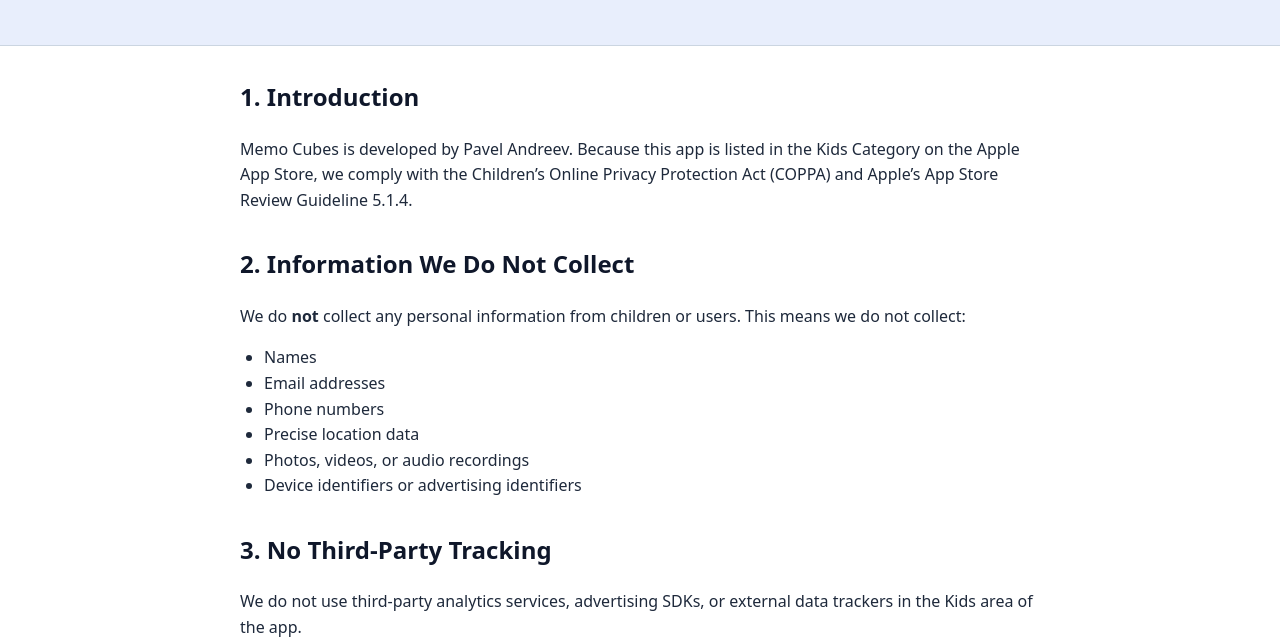
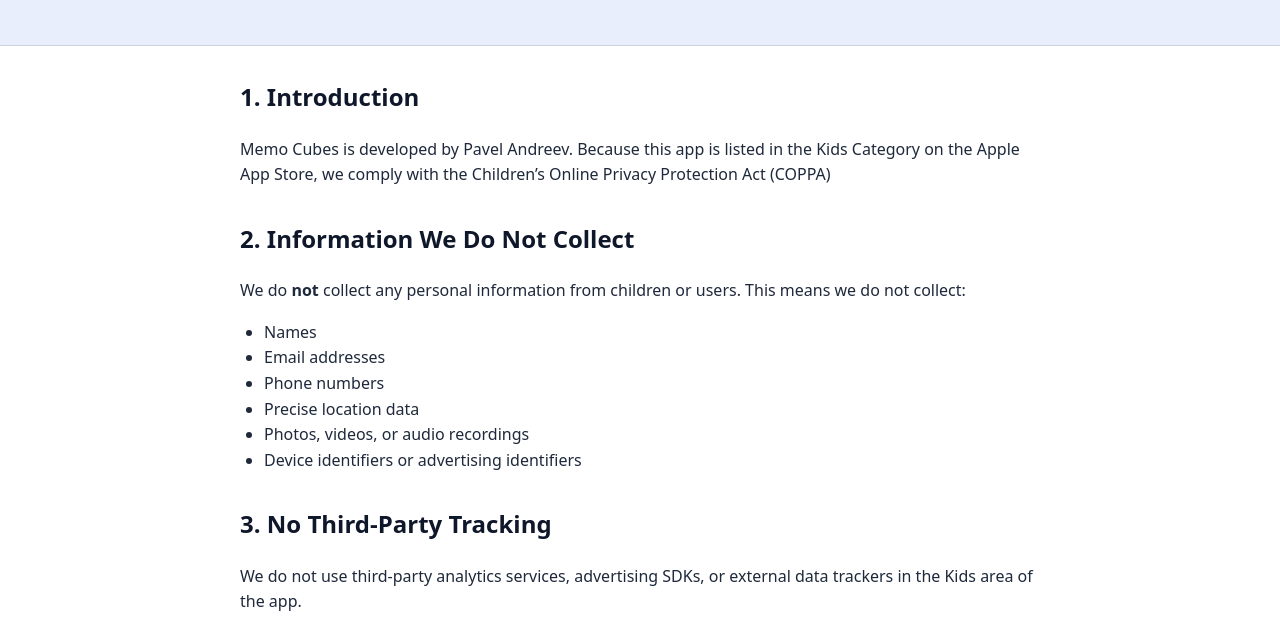
Before and after one commit to Unspected/Privacy_policy_MemoCubes, a plain HTML site: page index.html in a window 1280 px wide. Shown: the part 145-789 px from the top of the page. Drawn offline with Linux system fonts and the light colour scheme.

Commit message:
5 commit

```diff
--- a/index.html
+++ b/index.html
@@ -17,7 +17,7 @@
 <main>
 
   <h2>1. Introduction</h2>
-  <p>Memo Cubes is developed by Pavel Andreev. Because this app is listed in the Kids Category on the Apple App Store, we comply with the Children’s Online Privacy Protection Act (COPPA) and Apple’s App Store Review Guideline 5.1.4.</p>
+  <p>Memo Cubes is developed by Pavel Andreev. Because this app is listed in the Kids Category on the Apple App Store, we comply with the Children’s Online Privacy Protection Act (COPPA)</p>
 
   <h2>2. Information We Do Not Collect</h2>
   <p>We do <strong>not</strong> collect any personal information from children or users. This means we do not collect:</p>
```
